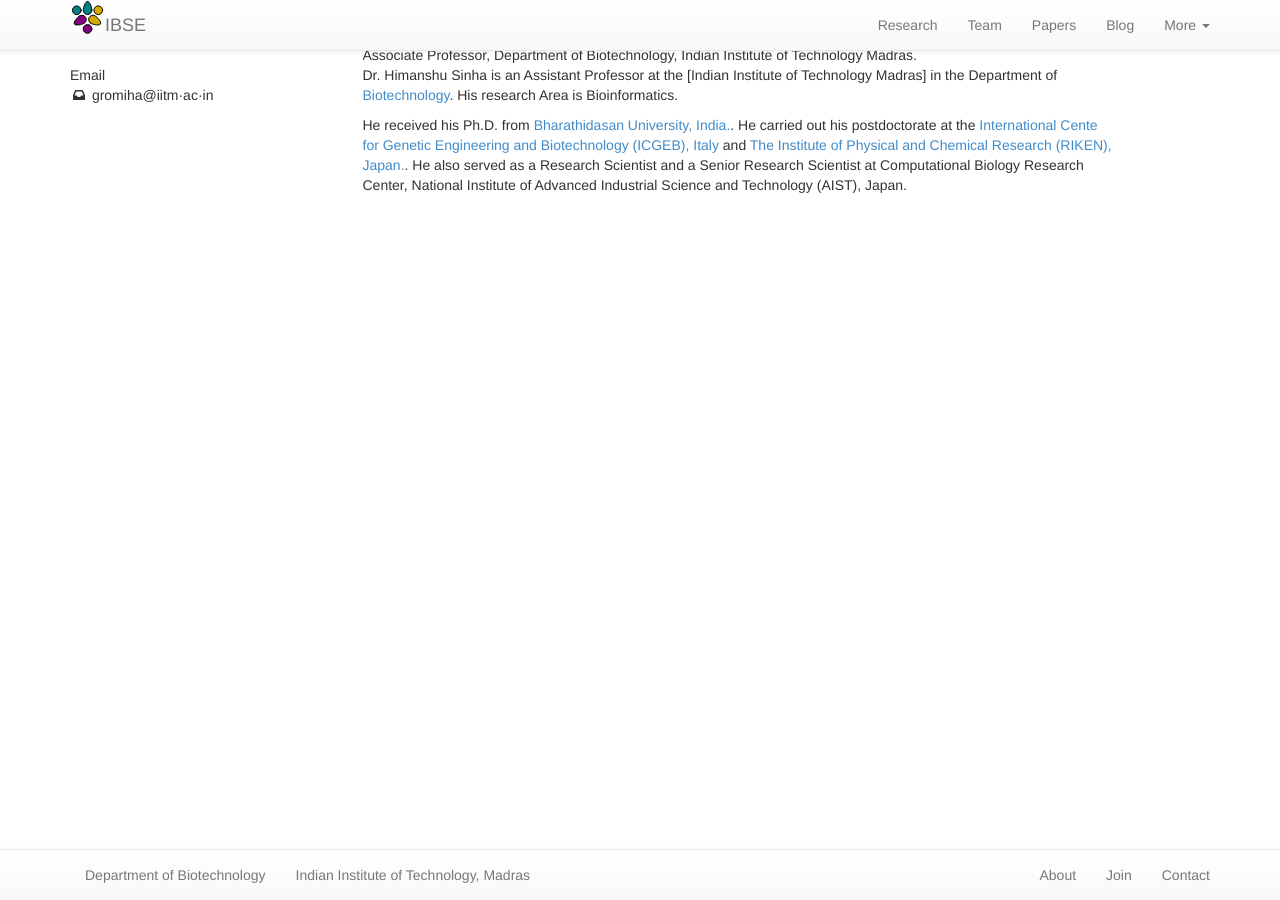
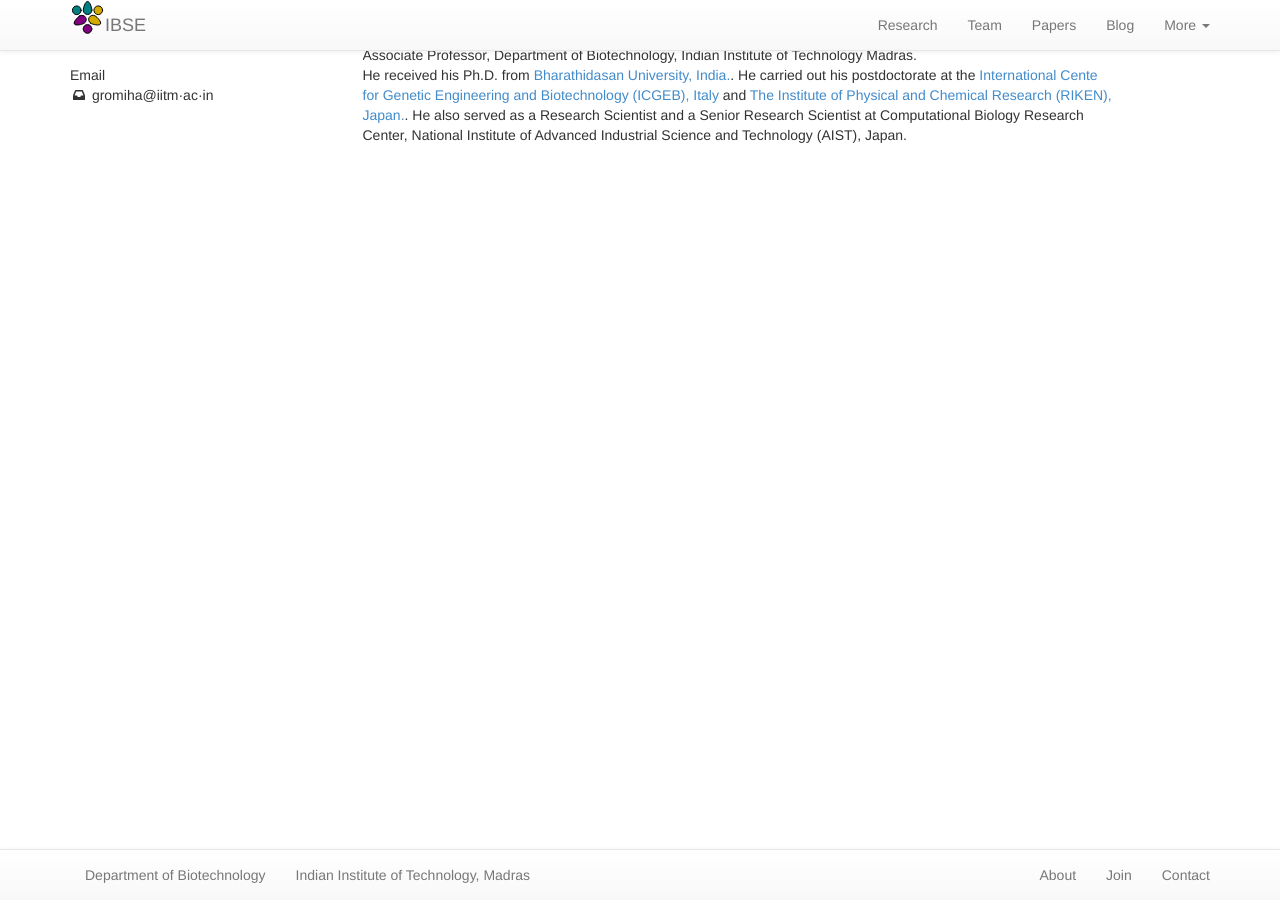
Before and after one commit to philge/ibse-iitm.github.io, a Jekyll site: the page built from team/_posts/2017-09-01-Michael Gromiha.md, in a window 1280 px wide. Built offline with Jekyll 4.4.1, drawn with Linux system fonts in a browser that asks for light colours; nearby versions of some CDN libraries.

Commit message:
Update 2017-09-01-Michael Gromiha.md

```diff
--- a/team/_posts/2017-09-01-Michael Gromiha.md
+++ b/team/_posts/2017-09-01-Michael Gromiha.md
@@ -6,8 +6,6 @@
 image:
 alum: false
 ---
-Dr. Himanshu Sinha is an Assistant Professor at the [Indian Institute of Technology Madras] in the Department of [Biotechnology]. His research Area is Bioinformatics.
-
 He received his Ph.D. from [Bharathidasan University, India.]. He carried out his postdoctorate at the [International Cente for Genetic Engineering and Biotechnology (ICGEB), Italy] and [The Institute of Physical and Chemical Research (RIKEN), Japan.]. He also served as a Research Scientist and a Senior Research Scientist at Computational Biology Research Center, National Institute of Advanced Industrial Science and Technology (AIST), Japan.
 
 
```
